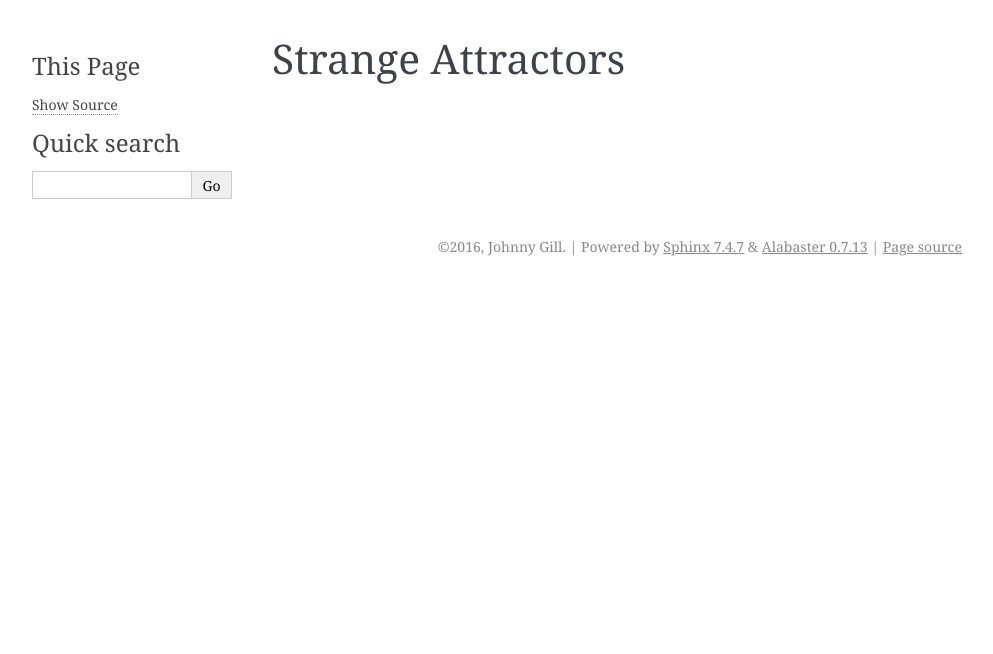
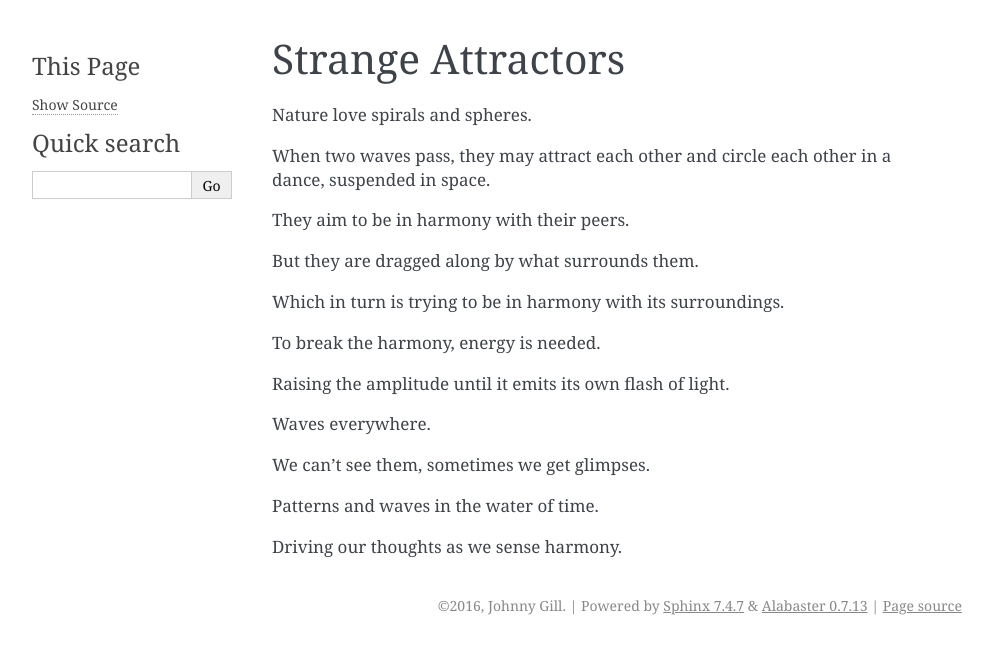
Before and after one commit to openbermuda/karmapi, a Sphinx documentation site: the page built from docs/nodice/weirdo.rst, in a window 1280 px wide. Shown: the top 654 px of the page, without its empty margins (148-1141 px from the left). Built offline with Sphinx 7.4.7, drawn with Linux system fonts in a browser that asks for light colours; formulas are drawn with MathJax 3; pages that are not in the unit, such as notebooks, are missing from menus.

Commit message:
harmony and energy

```diff
--- a/docs/nodice/weirdo.rst
+++ b/docs/nodice/weirdo.rst
@@ -1,3 +1,26 @@
 ====================
  Strange Attractors
 ====================
+
+Nature love spirals and spheres.
+
+When two waves pass, they may attract each other and circle each other
+in a dance, suspended in space.
+
+They aim to be in harmony with their peers.
+
+But they are dragged along by what surrounds them.
+
+Which in turn is trying to be in harmony with its surroundings.
+
+To break the harmony, energy is needed.
+
+Raising the amplitude until it emits its own flash of light.
+
+Waves everywhere.
+
+We can't see them, sometimes we get glimpses.
+
+Patterns and waves in the water of time.
+
+Driving our thoughts as we sense harmony.
```
